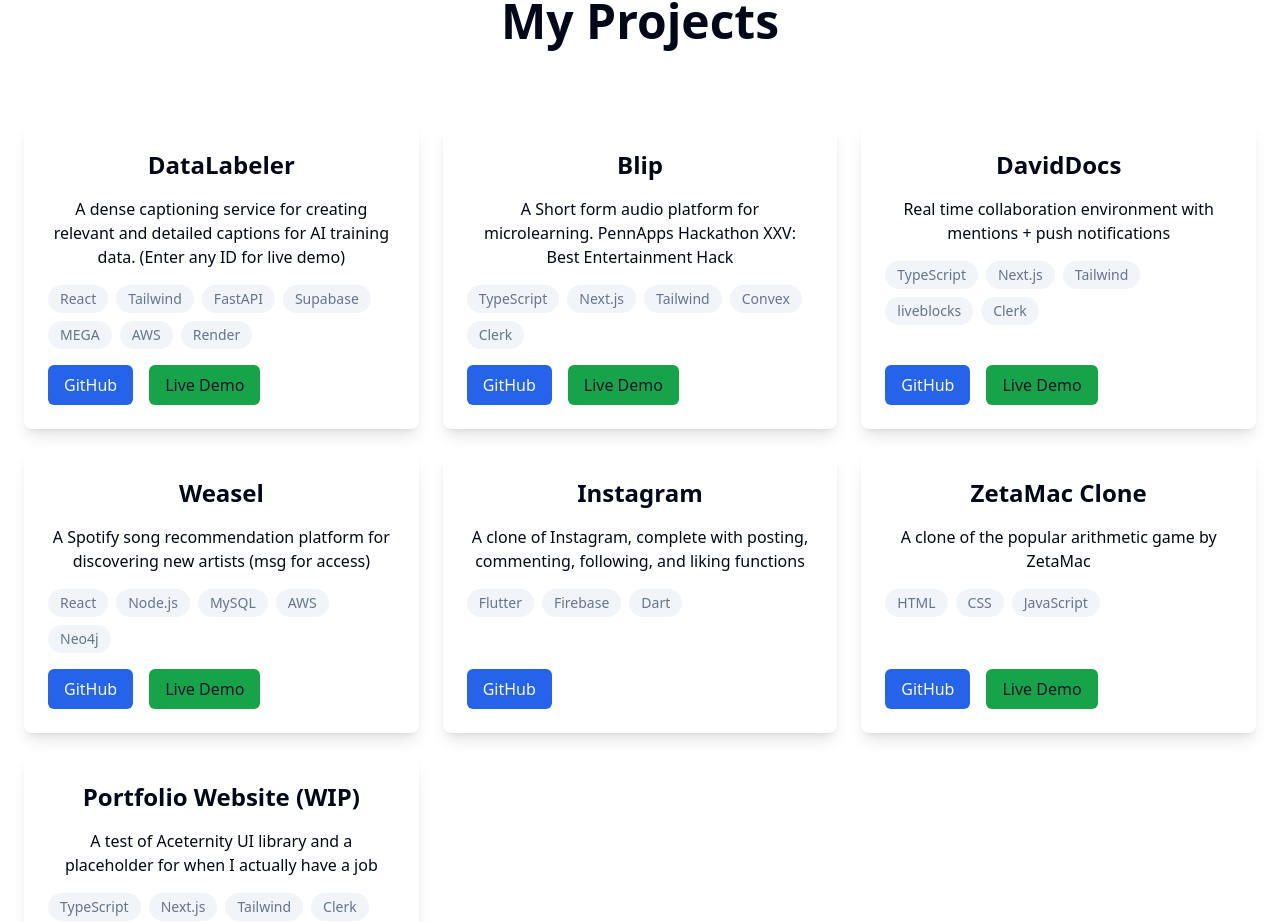
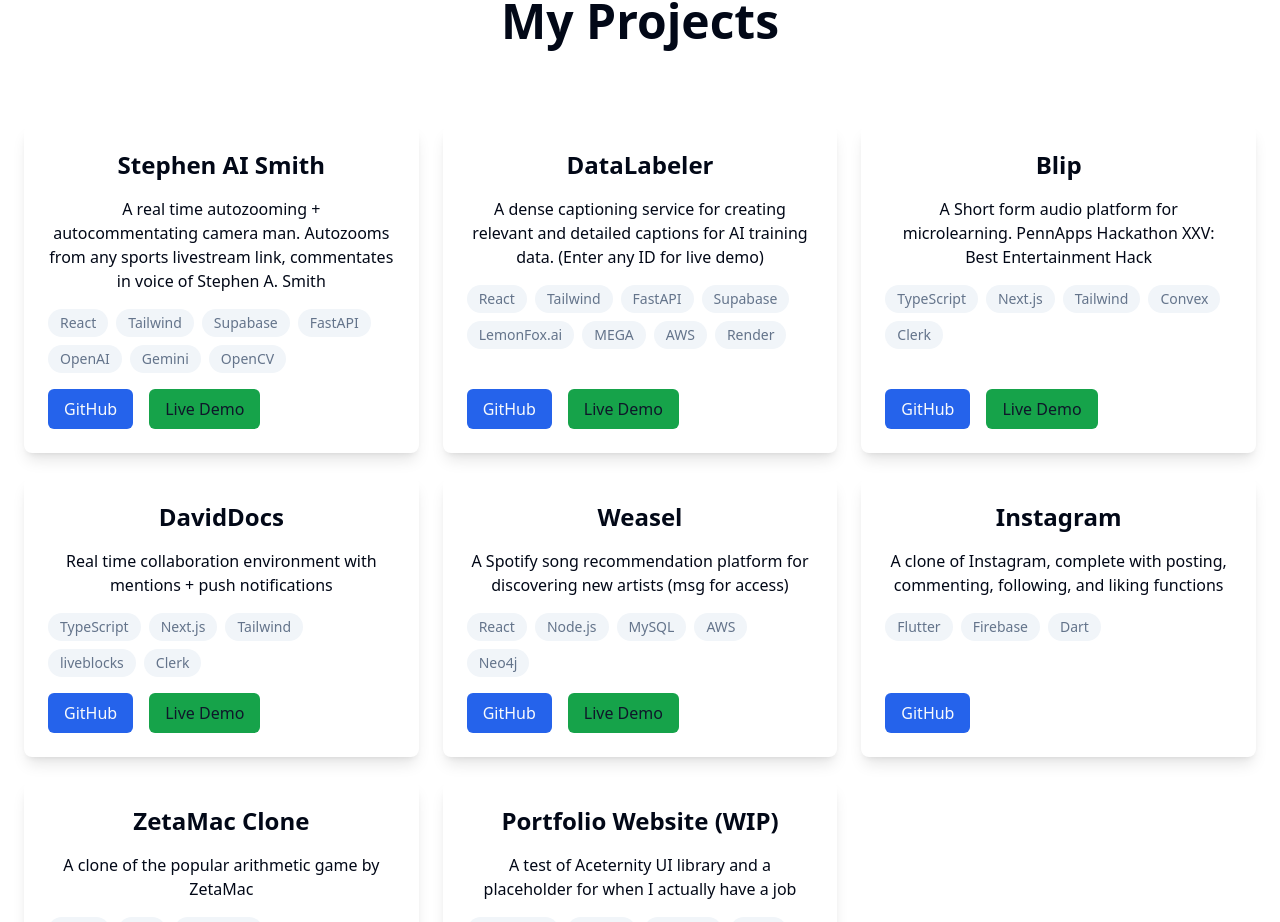
Before and after one commit to dzhan111/personal-website, a Next.js app: page / in a window 1280 px wide. Shown: the part 907-1829 px from the top of the page. Built offline with nearby package versions, Linux system fonts and the light colour scheme.

Commit message:
project update

```diff
--- a/components/Projects.tsx
+++ b/components/Projects.tsx
@@ -1,12 +1,19 @@
 "use client";
 
 const projects = [
+  {
+  title: "Stephen AI Smith",
+  description: "A real time autozooming + autocommentating camera man. Autozooms from any sports livestream link, commentates in voice of Stephen A. Smith",
+  githubLink: "https://github.com/dzhan111/DataLabeler",
+  liveDemo: "https://data-labeler-ten.vercel.app/",
+  techStack: ["React", "Tailwind","Supabase", "FastAPI", "OpenAI", "Gemini", "OpenCV"]
+  },
   {
     title: "DataLabeler",
     description: "A dense captioning service for creating relevant and detailed captions for AI training data. (Enter any ID for live demo)",
     githubLink: "https://github.com/dzhan111/DataLabeler",
     liveDemo: "https://data-labeler-ten.vercel.app/",
-    techStack: ["React", "Tailwind", "FastAPI", "Supabase", "MEGA", "AWS", "Render"]
+    techStack: ["React", "Tailwind", "FastAPI", "Supabase","LemonFox.ai","MEGA", "AWS", "Render"]
   },
   {
     title: "Blip",
```
